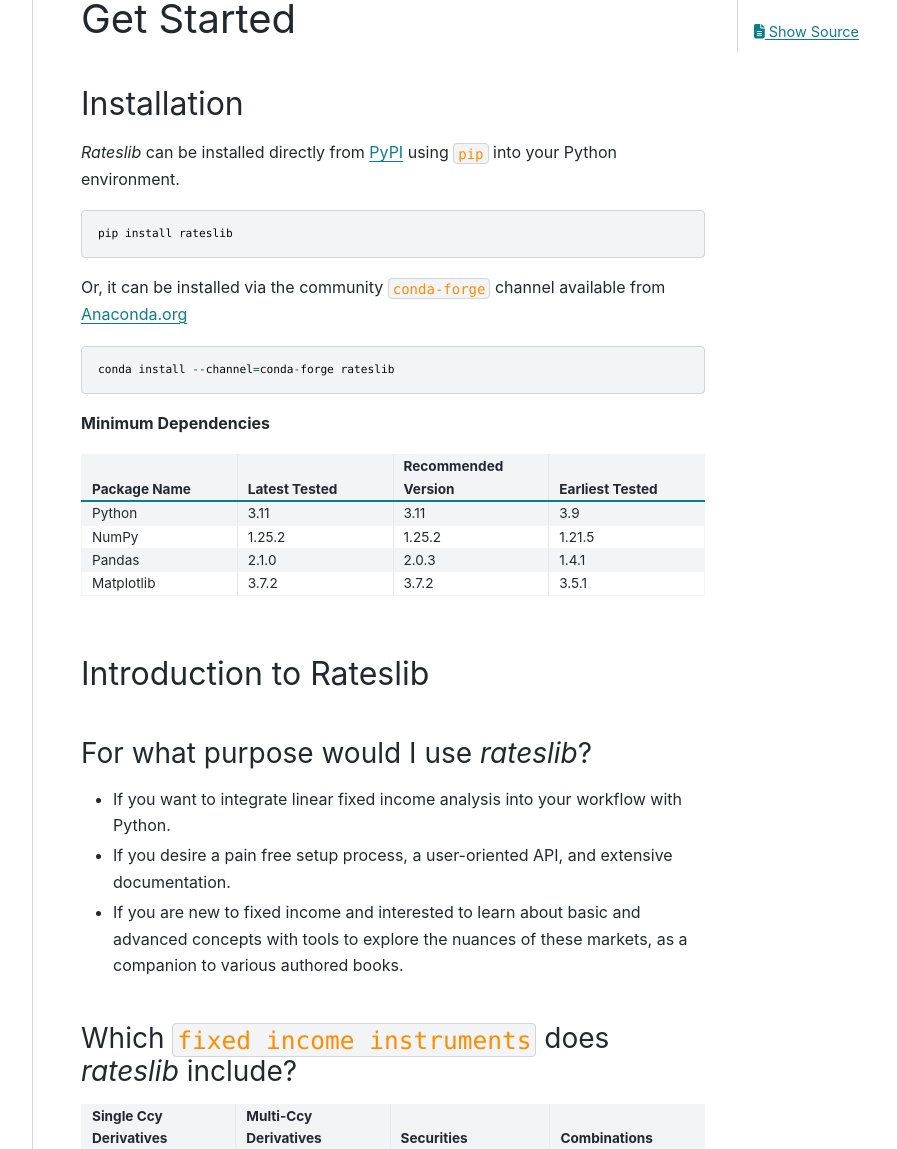
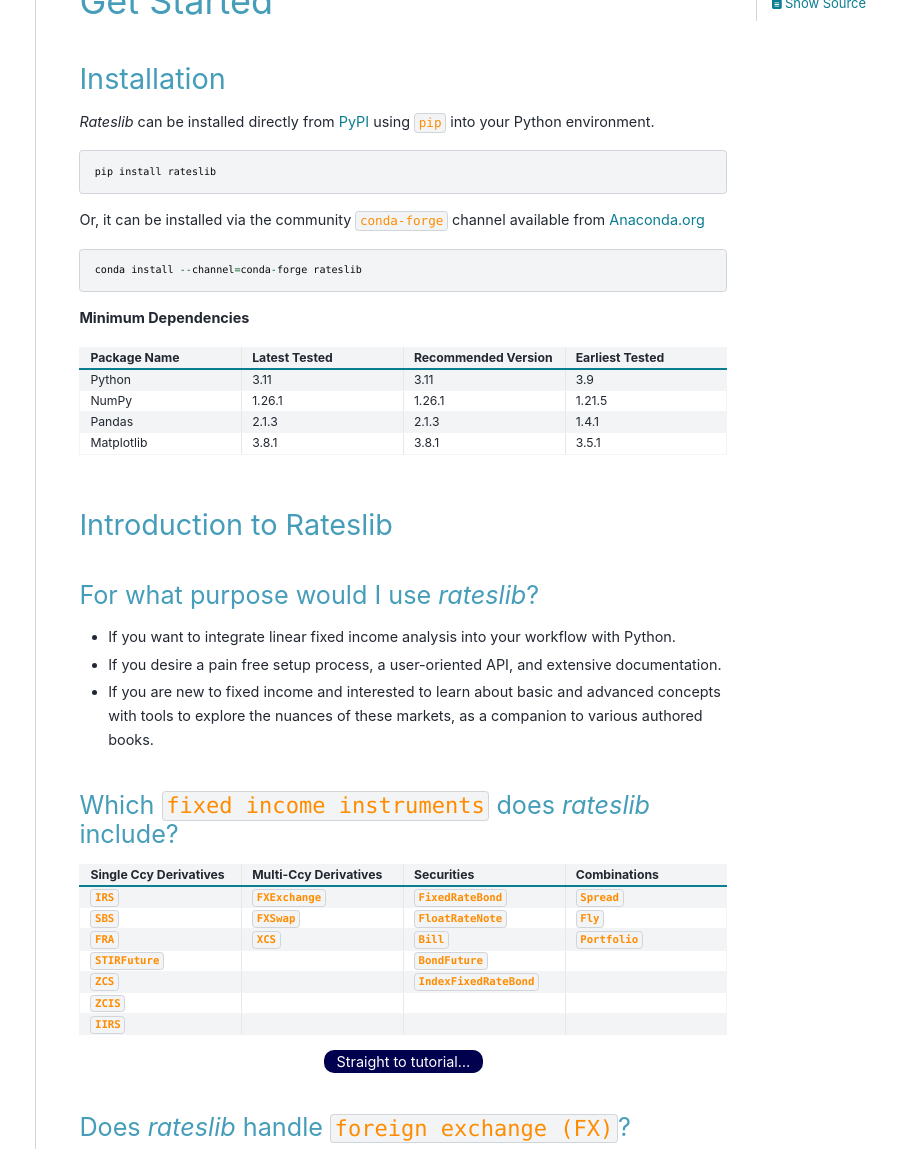
Before and after one commit to attack68/rateslib, a Sphinx documentation site: the page built from docs/source/i_get_started.rst, in a window 1280 px wide and 1400 px high, cut to the strip 251-1400 px from the top of the window. Shown: the whole strip, without its empty margins (287-1184 px from the left). Built offline with Sphinx 7.4.7 and the PyData theme 0.15.4, drawn with Linux system fonts in a browser that asks for light colours; comment, search, counter and statistics services are not loaded.

Commit message:
DPD: update all dependencies and reconfigure configs

```diff
--- a/docs/source/_static/css/overwrites.css
+++ b/docs/source/_static/css/overwrites.css
@@ -1,12 +1,39 @@
 /* Getting started pages */
 
-code {
+html {
+  --pst-font-size-base: 0.9rem;
+}
+
+html[data-theme="light"] {
+  --pst-color-secondary: darkorange;
+  --pst-color-link-hover: darkorange;
+  --pst-heading-color: #459db9;
+  --pst-color-inline-code: darkorange;
+}
+
+a {
+  text-decoration: none;
+}
+
+.prev-next-area a p.prev-next-title {
+  text-decoration: none;
+}
+
+a.nav-link:hover {
+  text-decoration: none;
+}
+
+code.xref:hover {
   color: darkorange;
 }
 
-.sig-name {
-  color: darkorange;
-}
+/*code {*/
+/*  color: darkorange;*/
+/*}*/
+
+/*.sig-name {*/
+/*  color: darkorange;*/
+/*}*/
 
 .table td, .table th {
   font-size: 0.85em;
--- a/docs/source/i_get_started.rst
+++ b/docs/source/i_get_started.rst
@@ -47,16 +47,16 @@ Or, it can be installed via the community ``conda-forge`` channel available from
      - 3.11
      - 3.9
    * - NumPy
-     - 1.25.2
-     - 1.25.2
+     - 1.26.1
+     - 1.26.1
      - 1.21.5
    * - Pandas
-     - 2.1.0
-     - 2.0.3
+     - 2.1.3
+     - 2.1.3
      - 1.4.1
    * - Matplotlib
-     - 3.7.2
-     - 3.7.2
+     - 3.8.1
+     - 3.8.1
      - 3.5.1
 
 
--- a/pyproject.toml
+++ b/pyproject.toml
@@ -15,7 +15,7 @@ keywords = ["interest rate", "derivatives", "swaps", "bonds", "fixed income"]
 dependencies = [
     "numpy>=1.21.5",
     "matplotlib>=3.5.1",
-    "pandas>=1.4.1,<=2.0.3",
+    "pandas>=1.4.1",
 ]
 requires-python = ">=3.9"
 
@@ -23,7 +23,6 @@ requires-python = ">=3.9"
 dev = [
     "pytest>=7.0.1",
     "jupyterlab>=3.3.1",
-    "numba>=0.55.1",
     "sphinx>=5.1.1",
     "coverage>=7.1.0",
 ]
```
Also changed, not shown: requirements-latest.txt (+6 -6 lines), requirements.txt (+16 -15 lines).
